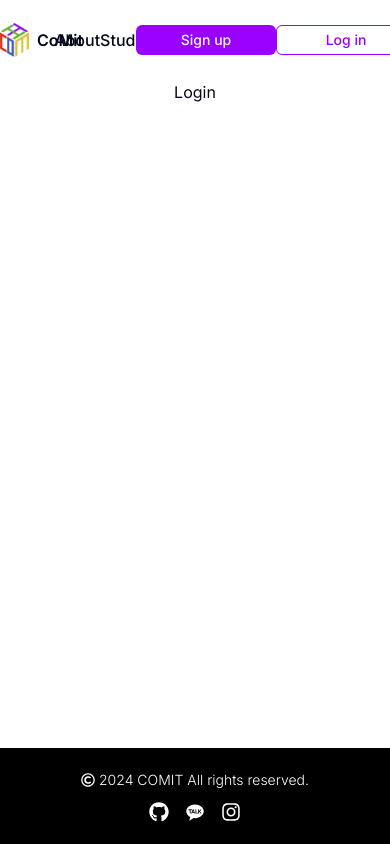
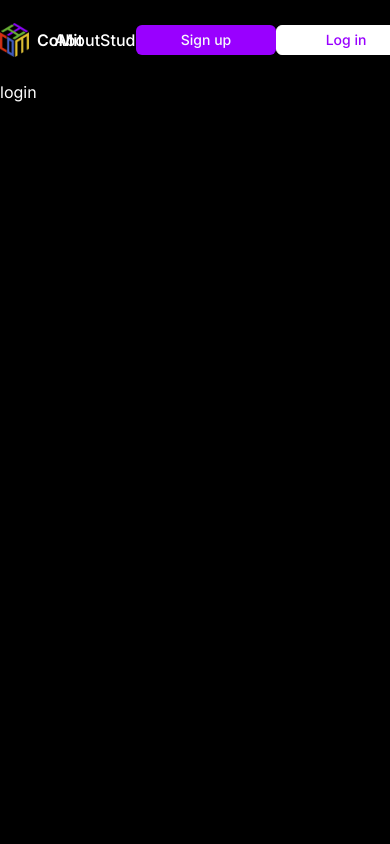
Before and after one commit to skku-comit/comit-website, a Next.js app: page /login in a window 390 px wide. Shown: the top 844 px of the page. Built offline with nearby package versions, Linux system fonts and the light colour scheme.

Commit message:
feat(fe): change login signup page responsive to pathname

```diff
--- a/app/(main)/login/page.tsx
+++ b/app/(main)/login/page.tsx
@@ -1,3 +1,3 @@
 export default function Login() {
-  return <h1>Login</h1>
+  return <div className="h-screen w-full bg-black text-white">login</div>
 }
--- a/app/(main)/signup/page.tsx
+++ b/app/(main)/signup/page.tsx
@@ -1,3 +1,3 @@
 export default function Signup() {
-  return <h1>Signup</h1>
+  return <div className="h-screen w-full bg-black text-white">signup</div>
 }
--- a/components/common/Footer.tsx
+++ b/components/common/Footer.tsx
@@ -11,7 +11,9 @@ export default function Footer() {
     <footer
       className={cn(
         'h-24 w-full p-4',
-        pathname === '/' ? 'bg-gray-800' : 'bg-black'
+        ['/', '/signup', '/login'].includes(pathname)
+          ? 'bg-gray-800'
+          : 'bg-black'
       )}
     >
       <div className="flex h-full w-full flex-col items-center justify-around">
--- a/components/common/Header.tsx
+++ b/components/common/Header.tsx
@@ -6,13 +6,27 @@ import { Button } from '@/components/ui/button'
 import { usePathname } from 'next/navigation'
 import { cn } from '@/lib/utils'
 
+export function NavLink({ href }: { href: string }) {
+  const pathname = usePathname()
+  return (
+    <Link
+      href={`/${href}`}
+      className={cn(
+        'flex items-center',
+        ['/', '/signup', '/login'].includes(pathname) && 'text-white'
+      )}
+    >
+      <p className="font-medium capitalize">{href}</p>
+    </Link>
+  )
+}
 export default function Header() {
   const pathname = usePathname()
   return (
     <header
       className={cn(
         'fixed top-0 z-10 h-20 w-full',
-        pathname === '/' ? 'bg-black' : 'bg-white'
+        ['/', '/signup', '/login'].includes(pathname) ? 'bg-black' : 'bg-white'
       )}
     >
       <nav className="flex h-full items-center justify-around">
@@ -20,41 +34,19 @@ export default function Header() {
           <div className="flex items-center gap-2">
             <Image src={ComitLogo} alt="comit_logo" width={29} height={34} />
             <p
-              className={cn('font-semibold', pathname === '/' && 'text-white')}
+              className={cn(
+                'font-semibold',
+                ['/', '/signup', '/login'].includes(pathname) && 'text-white'
+              )}
             >
               CoMit
             </p>
           </div>
         </Link>
         <div className="flex w-[21dvw] justify-between">
-          {/* TODO: 리펙토링 */}
-          <Link
-            href="/about"
-            className={cn(
-              'flex items-center',
-              pathname === '/' && 'text-white'
-            )}
-          >
-            <p className="font-medium">About</p>
-          </Link>
-          <Link
-            href="/study"
-            className={cn(
-              'flex items-center',
-              pathname === '/' && 'text-white'
-            )}
-          >
-            <p className="font-medium">Study</p>
-          </Link>
-          <Link
-            href="/clubroom"
-            className={cn(
-              'flex items-center',
-              pathname === '/' && 'text-white'
-            )}
-          >
-            <p className="font-medium">Clubroom</p>
-          </Link>
+          <NavLink href="about" />
+          <NavLink href="study" />
+          <NavLink href="clubroom" />
         </div>
         <div className="flex h-[40px] w-[310px] items-center justify-between">
           <Button className="h-[30px] w-[140px]" asChild>
@@ -63,7 +55,7 @@ export default function Header() {
           <Button
             className={cn(
               'h-[30px] w-[140px]',
-              pathname === '/' && 'border-white'
+              ['/', '/signup', '/login'].includes(pathname) && 'border-white'
             )}
             variant="outline"
             asChild
```
